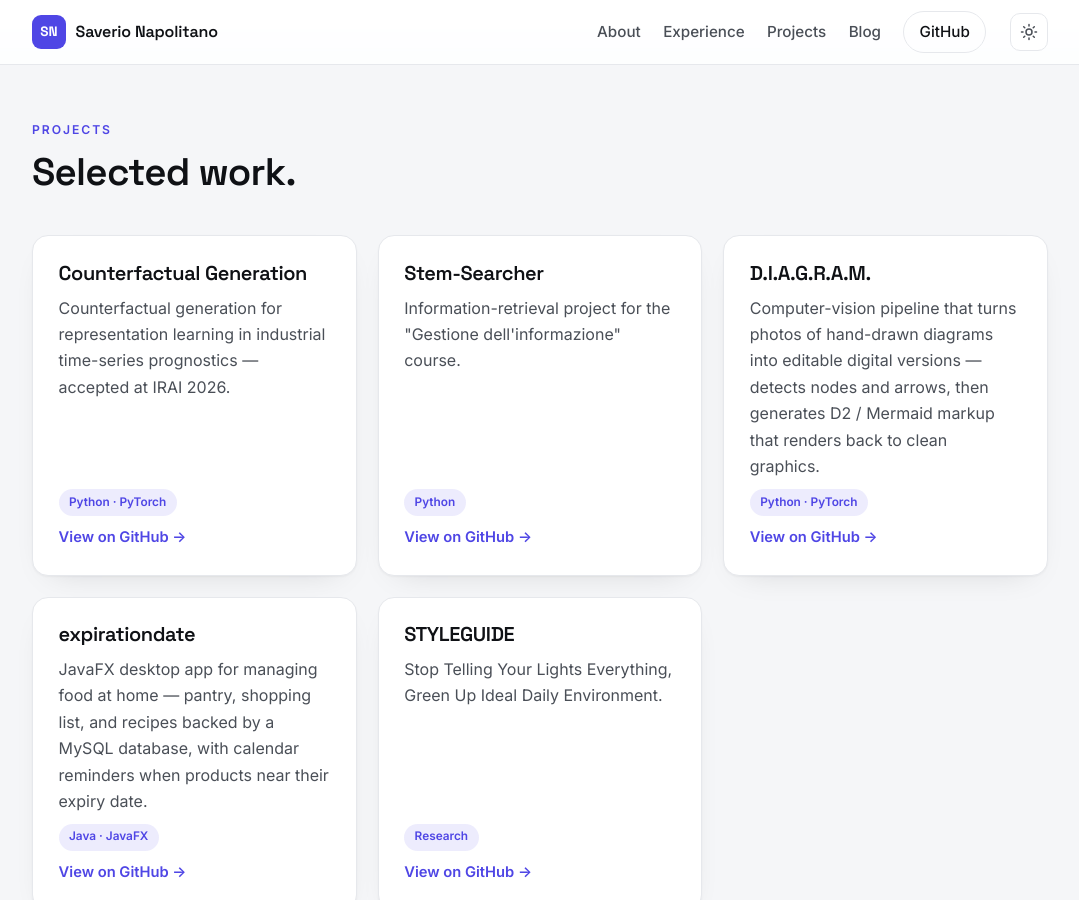
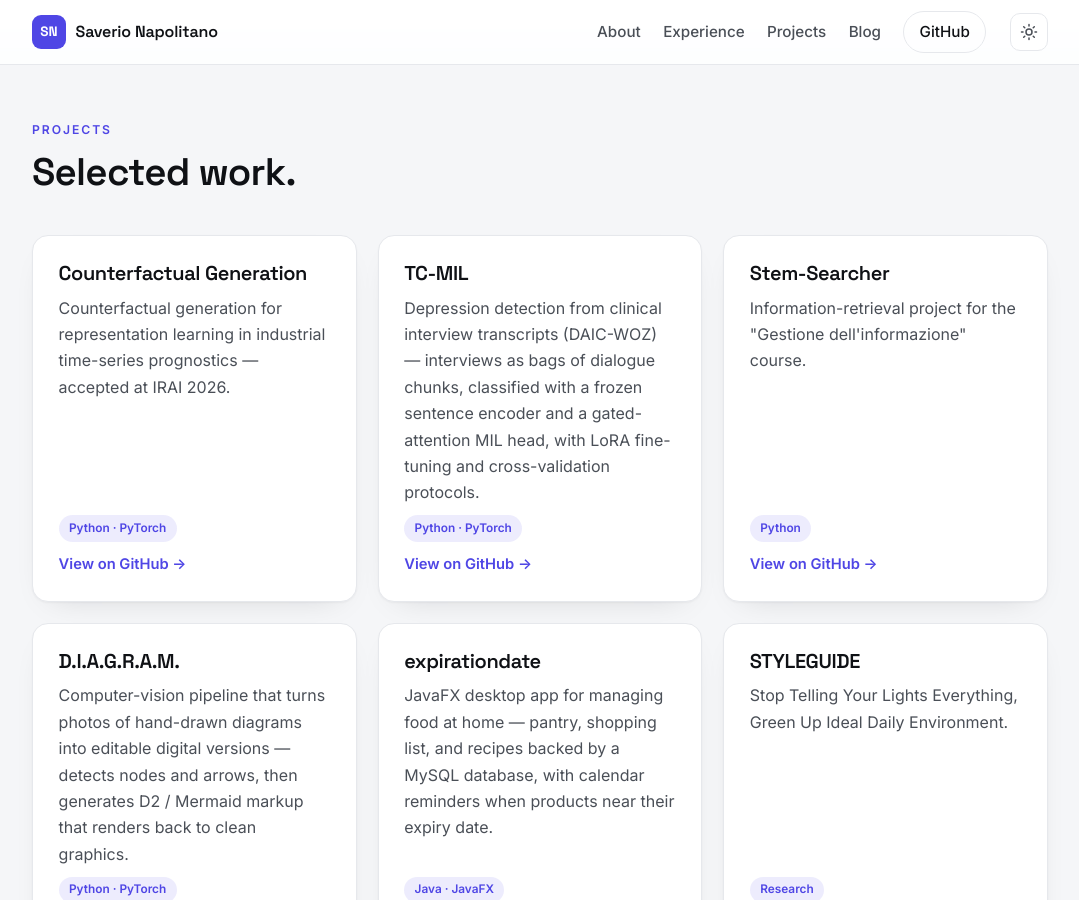
Before and after one commit to SaverioNapolitano/SaverioNapolitano.github.io, a Jekyll site: the page built from index.md, in a window 1280 px wide and 900 px high, scrolled down 2741 px. Shown: the whole window, without its empty margins (100-1179 px from the left). Built offline with Jekyll 4.4.1, drawn with Linux system fonts in a browser that asks for light colours.

Commit message:
add TC-MIL project to portfolio

```diff
--- a/index.md
+++ b/index.md
@@ -152,6 +152,12 @@ title: Home
         <a class="project-link" href="https://github.com/cigarsai/counterfactual-generation" target="_blank" rel="noopener">View on GitHub</a>
       </article>
       <article class="project-card reveal">
+        <h3>TC-MIL</h3>
+        <p>Depression detection from clinical interview transcripts (DAIC-WOZ) — interviews as bags of dialogue chunks, classified with a frozen sentence encoder and a gated-attention MIL head, with LoRA fine-tuning and cross-validation protocols.</p>
+        <span class="tag">Python · PyTorch</span>
+        <a class="project-link" href="https://github.com/SaverioNapolitano/tcmil" target="_blank" rel="noopener">View on GitHub</a>
+      </article>
+      <article class="project-card reveal">
         <h3>Stem-Searcher</h3>
         <p>Information-retrieval project for the "Gestione dell'informazione" course.</p>
         <span class="tag">Python</span>
```
